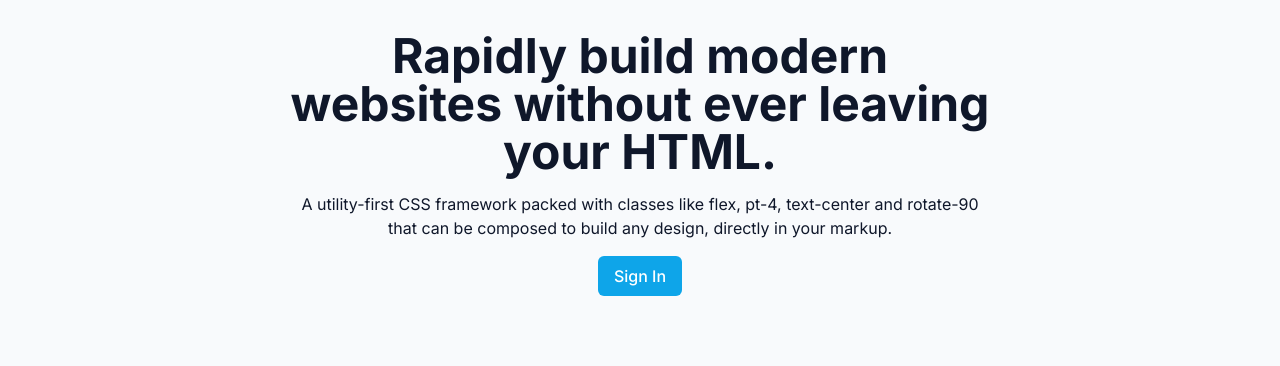
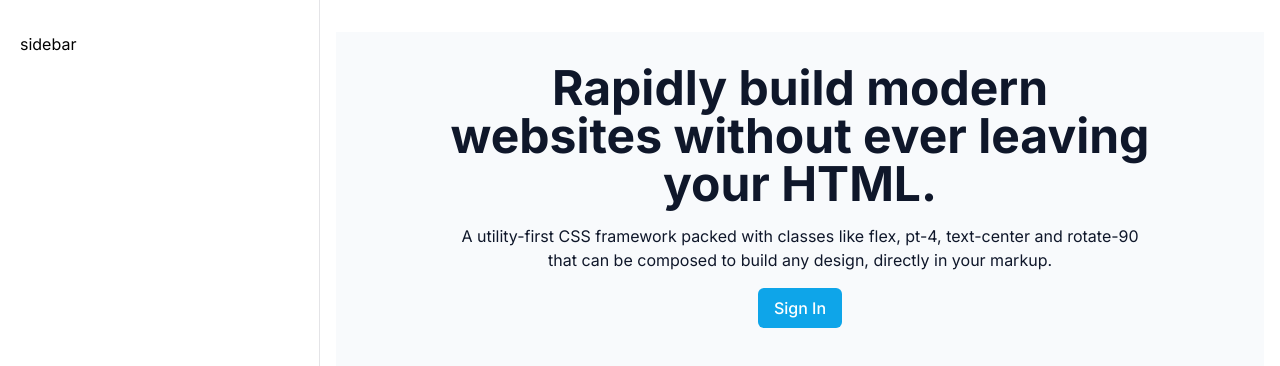
Before and after one commit to mgckaled/ignite-mastering_tailwind, a Next.js app: page / in a window 1280 px wide. Shown: the top 366 px of the page. Built offline with nearby package versions, Linux system fonts and the light colour scheme.

Commit message:
feat: include a fix sidebar

```diff
--- a/package.json
+++ b/package.json
@@ -24,6 +24,6 @@
   },
   "devDependencies": {
     "@rocketseat/eslint-config": "^2.1.0",
-    "prettier-plugin-tailwindcss": "^0.5.2"
+    "prettier-plugin-tailwindcss": "^0.4.1"
   }
 }
--- a/prettier.config.js
+++ /dev/null
@@ -1,3 +0,0 @@
-module.exports = {
-  plugins: [import('prettier-plugin-tailwindcss')],
-}
--- a/src/app/layout.tsx
+++ b/src/app/layout.tsx
@@ -17,7 +17,12 @@
 }) {
   return (
     <html lang="en">
-      <body className={inter.className}>{children}</body>
+      <body className={inter.className}>
+        <div className="grid-cols-app grid min-h-screen">
+          <aside className="border-r border-zinc-200 px-5 py-8">sidebar</aside>
+          <main className="px-4 pb-12 pt-8">{children}</main>
+        </div>
+      </body>
     </html>
   )
 }
--- a/tailwind.config.ts
+++ b/tailwind.config.ts
@@ -4,6 +4,10 @@
   content: ['./src/**/*.tsx', './src/**/**/*.tsx', './src/**/**/**/*.tsx'],
   theme: {
     extend: {
+      gridTemplateColumns: {
+        app: 'minmax(18rem, 20rem) 1fr',
+      },
+
       maxWidth: {
         app: '700px',
       },
```
Also changed, not shown: 1 other file (tests, documents, lock files or other folders).
